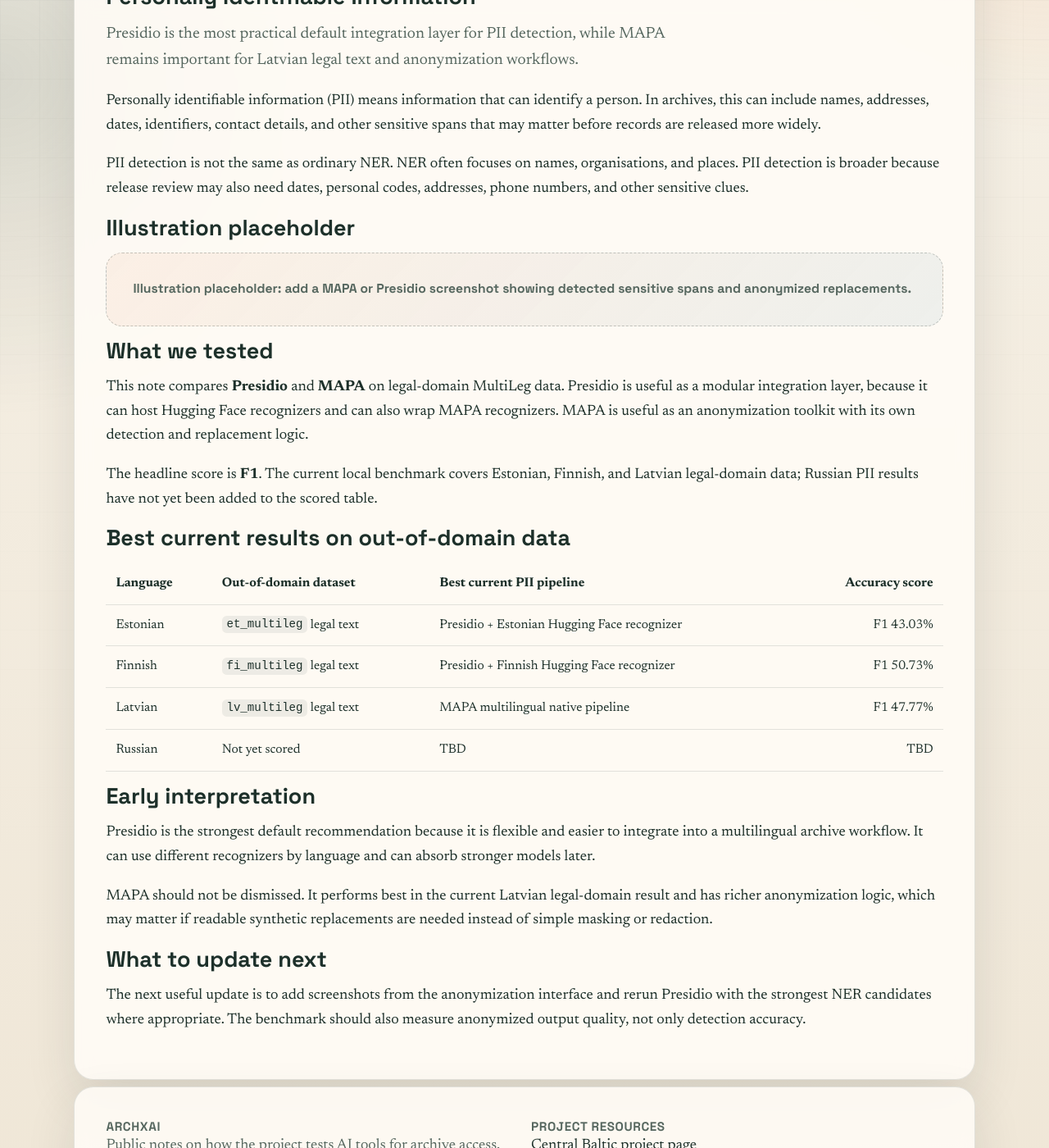
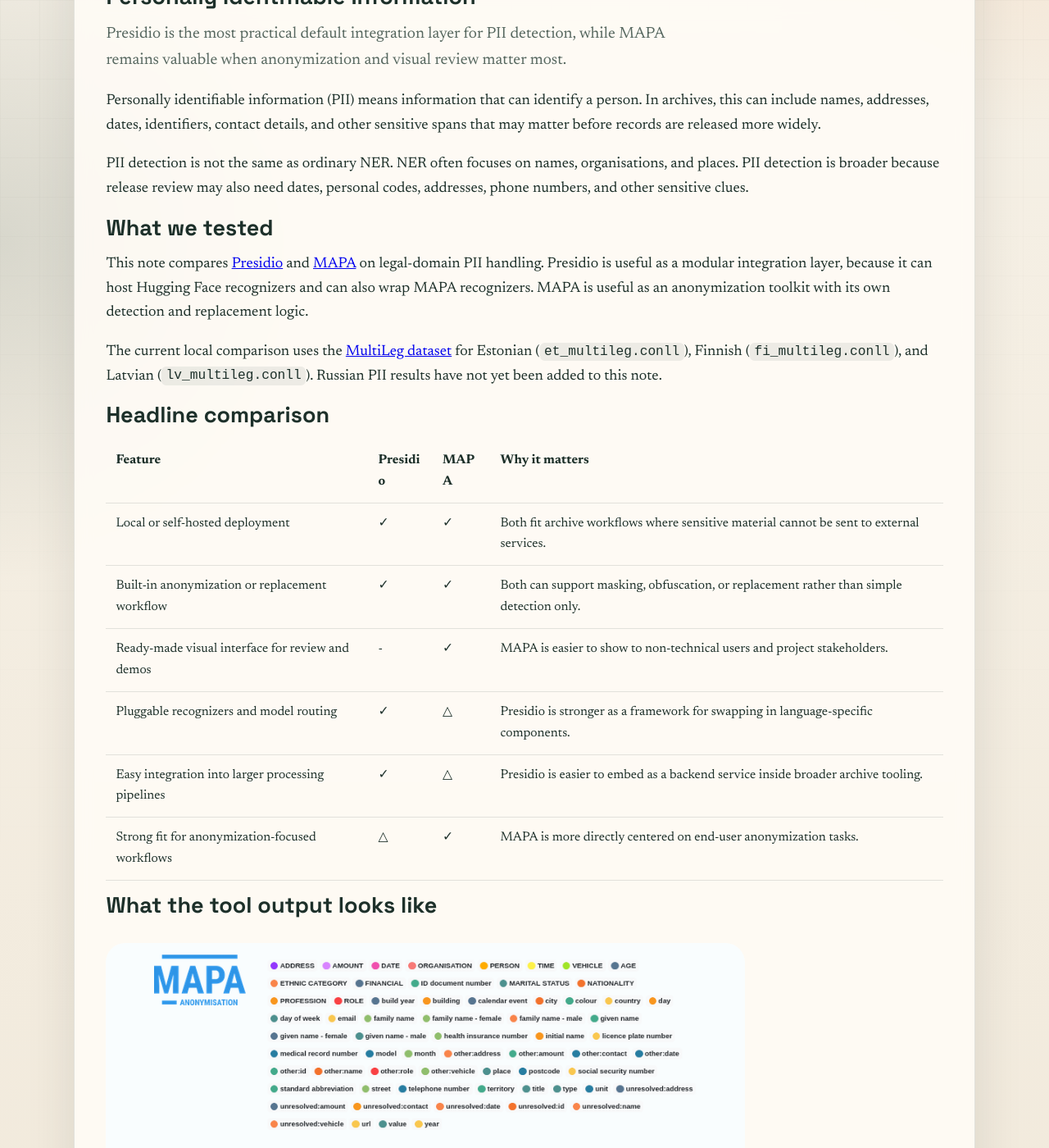
Before and after one commit to archxai/archxai.github.io, a Jekyll site: the page built from _posts/2026-04-09-pii-preliminary-evaluation.md, in a window 1280 px wide and 1400 px high, scrolled down 282 px. Shown: the whole window at 82% size. Built offline with Jekyll 4.4.1, drawn with Linux system fonts in a browser that asks for light colours; some of the changed text lies outside the part shown.

Commit message:
Refresh PII benchmark post

```diff
--- a/_posts/2026-04-09-pii-preliminary-evaluation.md
+++ b/_posts/2026-04-09-pii-preliminary-evaluation.md
@@ -1,6 +1,6 @@
 ---
 title: "Personally Identifiable Information"
-summary: Presidio is the most practical default integration layer for PII detection, while MAPA remains important for Latvian legal text and anonymization workflows.
+summary: Presidio is the most practical default integration layer for PII detection, while MAPA remains valuable when anonymization and visual review matter most.
 track: PII
 track_icon: "🔐"
 topics: [pii]
@@ -9,38 +9,42 @@ chips:
     label: PII
   - icon: "1️⃣"
     label: Preliminary
-date: 2026-04-09 06:20:00 +0300
+date: 2026-02-27 06:20:00 +0200
 ---
 
 Personally identifiable information (PII) means information that can identify a person. In archives, this can include names, addresses, dates, identifiers, contact details, and other sensitive spans that may matter before records are released more widely.
 
 PII detection is not the same as ordinary NER. NER often focuses on names, organisations, and places. PII detection is broader because release review may also need dates, personal codes, addresses, phone numbers, and other sensitive clues.
 
-## Illustration placeholder
-
-<div class="placeholder-figure">Illustration placeholder: add a MAPA or Presidio screenshot showing detected sensitive spans and anonymized replacements.</div>
-
 ## What we tested
 
-This note compares **Presidio** and **MAPA** on legal-domain MultiLeg data. Presidio is useful as a modular integration layer, because it can host Hugging Face recognizers and can also wrap MAPA recognizers. MAPA is useful as an anonymization toolkit with its own detection and replacement logic.
+This note compares [Presidio](https://github.com/microsoft/presidio) and [MAPA](https://gitlab.com/MAPA-EU-Project/mapa_project) on legal-domain PII handling. Presidio is useful as a modular integration layer, because it can host Hugging Face recognizers and can also wrap MAPA recognizers. MAPA is useful as an anonymization toolkit with its own detection and replacement logic.
 
-The headline score is **F1**. The current local benchmark covers Estonian, Finnish, and Latvian legal-domain data; Russian PII results have not yet been added to the scored table.
+The current local comparison uses the [MultiLeg dataset](https://github.com/tilde-nlp/MultiLeg-dataset/) for Estonian (`et_multileg.conll`), Finnish (`fi_multileg.conll`), and Latvian (`lv_multileg.conll`). Russian PII results have not yet been added to this note.
 
-## Best current results on out-of-domain data
+## Headline comparison
 
-| Language | Out-of-domain dataset | Best current PII pipeline | Accuracy score |
-|---|---|---|---:|
-| Estonian | `et_multileg` legal text | Presidio + Estonian Hugging Face recognizer | F1 43.03% |
-| Finnish | `fi_multileg` legal text | Presidio + Finnish Hugging Face recognizer | F1 50.73% |
-| Latvian | `lv_multileg` legal text | MAPA multilingual native pipeline | F1 47.77% |
-| Russian | Not yet scored | TBD | TBD |
+| Feature | Presidio | MAPA | Why it matters |
+|---|---|---|---|
+| Local or self-hosted deployment | ✓ | ✓ | Both fit archive workflows where sensitive material cannot be sent to external services. |
+| Built-in anonymization or replacement workflow | ✓ | ✓ | Both can support masking, obfuscation, or replacement rather than simple detection only. |
+| Ready-made visual interface for review and demos | - | ✓ | MAPA is easier to show to non-technical users and project stakeholders. |
+| Pluggable recognizers and model routing | ✓ | △ | Presidio is stronger as a framework for swapping in language-specific components. |
+| Easy integration into larger processing pipelines | ✓ | △ | Presidio is easier to embed as a backend service inside broader archive tooling. |
+| Strong fit for anonymization-focused workflows | △ | ✓ | MAPA is more directly centered on end-user anonymization tasks. |
+
+## What the tool output looks like
+
+<div class="media-frame">
+  <img class="content-illustration" src="{{ '/assets/images/posts/mapa-gui-example.png' | relative_url }}" alt="MAPA interface showing multilingual sensitive spans and anonymized replacements">
+</div>
 
 ## Early interpretation
 
-Presidio is the strongest default recommendation because it is flexible and easier to integrate into a multilingual archive workflow. It can use different recognizers by language and can absorb stronger models later.
+Presidio is the strongest default recommendation when the goal is to integrate PII detection into a multilingual archive workflow. It is flexible, easier to extend, and better suited to pipeline-style processing where recognizers may change over time.
 
-MAPA should not be dismissed. It performs best in the current Latvian legal-domain result and has richer anonymization logic, which may matter if readable synthetic replacements are needed instead of simple masking or redaction.
+MAPA should not be dismissed. It is especially useful when the workflow needs a demonstrable anonymization interface, clear replacement behavior, and a tool that non-technical reviewers can inspect directly.
 
 ## What to update next
 
-The next useful update is to add screenshots from the anonymization interface and rerun Presidio with the strongest NER candidates where appropriate. The benchmark should also measure anonymized output quality, not only detection accuracy.
+The next useful update is to compare anonymized output quality more directly, not only detection coverage. The benchmark should also test how well each approach supports archive-specific review tasks such as masking, replacement consistency, and human validation.
```
Also changed, not shown: assets/images/posts/mapa-gui-example.png (added).
